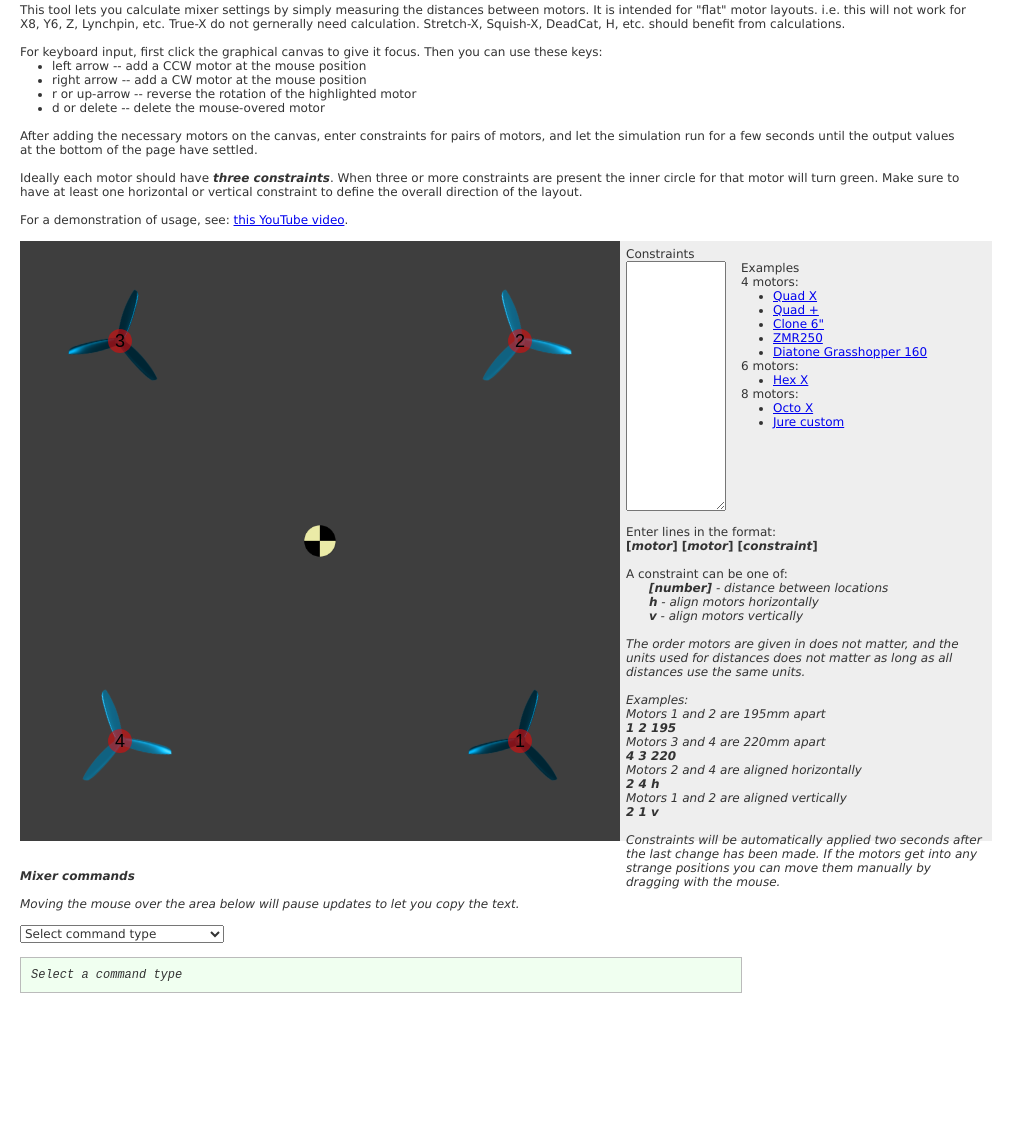
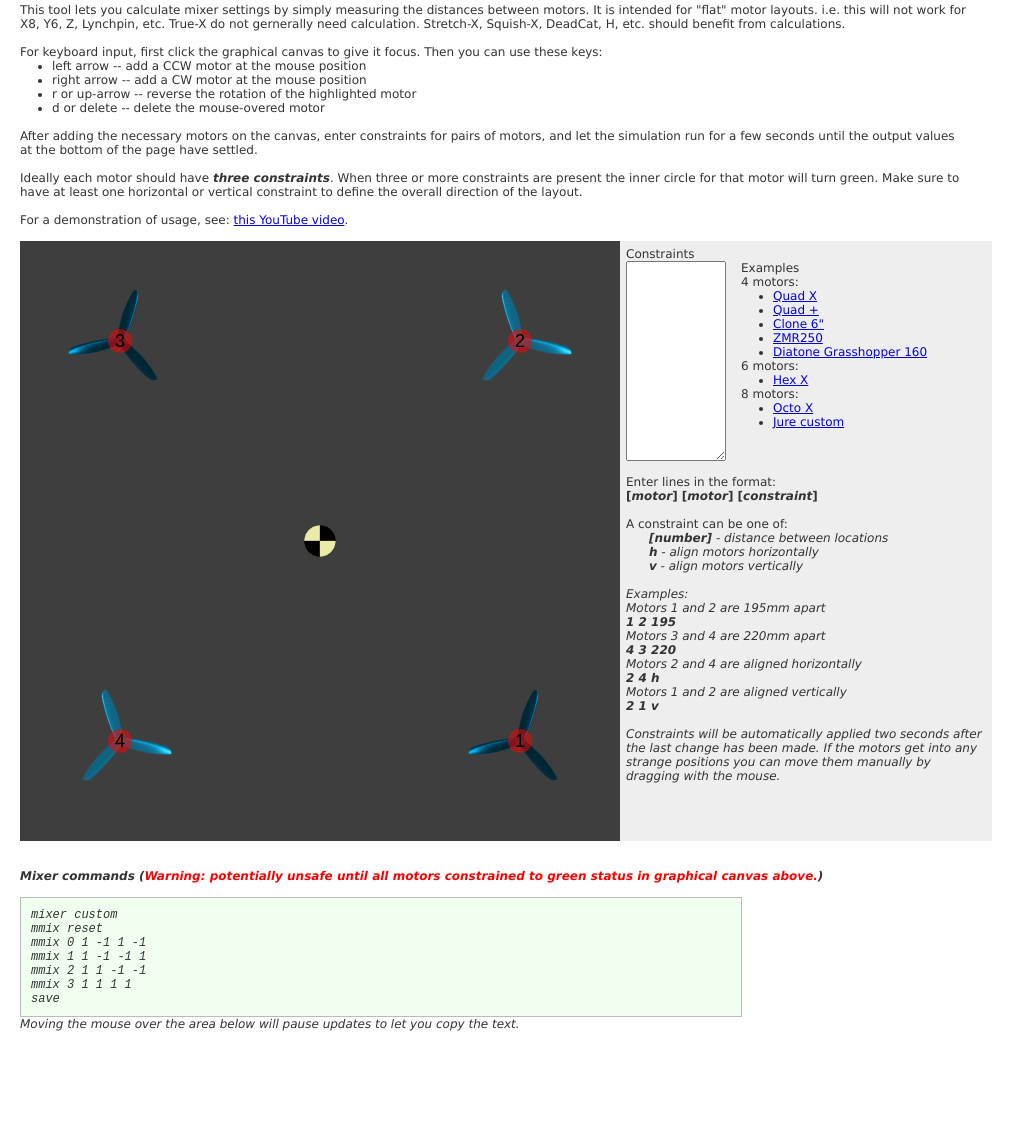
Before and after one commit to nerdCopter/mixercalc, a plain HTML site: page index.html in a window 1280 px wide. Shown: the part 47-1172 px from the top of the page, without its empty margins (0-1035 px from the left). After the commit the page ends 1144 px from the top, so only its background shows below. Drawn offline with Linux system fonts and the light colour scheme.

Commit message:
cleanup and always on mmix output

```diff
--- a/index.html
+++ b/index.html
@@ -30,7 +30,7 @@
         <div id="mixervals">
             <div> Constraints<br>
                 <div>
-                    <textarea id="inputs" style="float:left; height: 250px;"></textarea>
+                    <textarea id="inputs" style="float:left; height: 200px;"></textarea>
                     <div style="display:inline-block;margin-left:15px"> Examples <br> 4 motors:<br>
                         <ul style="margin-left:32px">
                             <li><a href="index.html#" class="preset" id="quadx">Quad X</a></li>
@@ -54,12 +54,9 @@
                 <br> Enter lines in the format:<br>
                 <b>[<i>motor</i>] [<i>motor</i>] [<i>constraint</i>]</b><br>
                 <br> A constraint can be one of:<br> &nbsp;&nbsp;&nbsp;&nbsp;&nbsp;&nbsp;<b><i>[number]<i></b> - distance between locations<br> &nbsp;&nbsp;&nbsp;&nbsp;&nbsp;&nbsp;<b><i>h<i></b> - align motors horizontally<br> &nbsp;&nbsp;&nbsp;&nbsp;&nbsp;&nbsp;<b><i>v<i></b> - align motors vertically<br>
-                <br> The order motors are given in does not matter, and the units used for distances does not matter as long as all distances use the same units.<br>
                 <br> Examples:<br> Motors 1 and 2 are 195mm apart<br>
                 <b>1 2 195</b> <br> Motors 3 and 4 are 220mm apart<br>
-                <b>4 3 220</b> <br>
-                <!--FC and motor 3 are 330mm apart<br>
-		    <b>0 3 330</b> <br>--> Motors 2 and 4 are aligned horizontally<br>
+                <b>4 3 220</b> <br> Motors 2 and 4 are aligned horizontally<br>
                 <b>2 4 h</b> <br> Motors 1 and 2 are aligned vertically<br>
                 <b>2 1 v</b> <br>
                 <br> Constraints will be automatically applied two seconds after the last change has been made. If the motors get into any strange positions you can move them manually by dragging with the mouse. </div>
@@ -67,20 +64,19 @@
     </div>
     <br>
     <br>
-    <h4>Mixer commands</h4>
-    <br> Moving the mouse over the area below will pause updates to let you copy the text.<br>
+    <h4>Mixer commands (<span style="color: red;">Warning: potentially unsafe until all motors constrained to green status in graphical canvas above.</span>)</h4>
     <br>
     <div>
         <div style="width:640px;float:left">
-            <select id="commandtype" onchange="onCommandTypeChanged()">
-                <option value="selectone">Select command type</option>
-                <option value="cf1.10">Cleanflight from 1.10 onwards</option>
-            </select><br><br>
-            <pre id="commands" class="outputpanel">
-		</pre>
+            <!-- <select id="commandtype" onchange="onCommandTypeChanged()"> -->
+                <!-- <option value="selectone">Select command type</option> -->
+                <!-- <option value="cf1.10">Cleanflight from 1.10 onwards</option> -->
+            <!-- </select><br><br> -->
+            <pre id="commands" class="outputpanel"></pre>
+            Moving the mouse over the area below will pause updates to let you copy the text.<br>
             <br>
             <!--<span id="cfextra" style="display:none;color:red">Remember to also execute 'save' to keep the mixer settings!</span>-->
-            <span id="arducopterextra" style="display:none">See AP_MotorsMatrix::setup_motors() in <a href="https://github.com/ArduPilot/ardupilot/blob/master/libraries/AP_Motors/AP_MotorsMatrix.cpp#L466">libraries/AP_Motors/AP_MotorsMatrix.cpp</a></span><br>
+            <!--<span id="arducopterextra" style="display:none">See AP_MotorsMatrix::setup_motors() in <a href="https://github.com/ArduPilot/ardupilot/blob/master/libraries/AP_Motors/AP_MotorsMatrix.cpp#L466">libraries/AP_Motors/AP_MotorsMatrix.cpp</a></span><br>-->
         </div>
         <br>
         <br>
--- a/js/mixercalc.js
+++ b/js/mixercalc.js
@@ -12,7 +12,7 @@ var reparseTimer = null;
 var scale = 1;
 var limit = 200;
 var cogImage = null;
-var commandType = "selectone";
+var commandType = "cf1.10"; //default cleanflight 1.10+ (mmix)
 var mousePos = {
     x: 0,
     y: 0
@@ -171,12 +171,12 @@ function updateMmixCommands() {
     var mmix = "";
     mmix += "mixer custom\n";
     mmix += "mmix reset\n";
-    var cmix = "";
-    cmix += "mixer custom\n";
-    cmix += "cmix reset\n";
-    var mwii = "";
-    var kk2mix = '<span style="color:red">*** This has not been tested!! ***</span>\n\n';
-    var arducoptermix = ''; //'<span style="color:red">*** This has not been tested!! ***</span>\n\n';
+//    var cmix = "";
+//    cmix += "mixer custom\n";
+//    cmix += "cmix reset\n";
+//    var mwii = "";
+//    var kk2mix = '<span style="color:red">*** This has not been tested!! ***</span>\n\n';
+//    var arducoptermix = ''; //'<span style="color:red">*** This has not been tested!! ***</span>\n\n';
     if (motors.length > 1) {
         var cg = {
             x: 0,
@@ -216,41 +216,47 @@ function updateMmixCommands() {
             var y = parseFloat(Number(-(motor.mixvalue.y - cg.y) / maxdist).toFixed(3));
             var z = parseFloat(Number(((motor.direction == 0 ? -1 : 1) * d) / maxdistyaw).toFixed(3));
             z = motor.direction == 0 ? -1 : 1; // hmm... yaw values are always the same magnitude no matter their location
-            cmix += "cmix " + i + " 1 " + x + " " + y + " " + z + "\n";
+            //cmix += "cmix " + i + " 1 " + x + " " + y + " " + z + "\n";
             mmix += "mmix " + (i - 1) + " 1 " + x + " " + y + " " + z + "\n";
-            mwii += "motor[" + (i - 1) + "] = PIDMIX(" + x + "," + y + "," + z + ");\n"
-            arducoptermix += "add_motor_raw(AP_MOTORS_MOT_" + i + ", " + x + ", " + (-y) + ", AP_MOTORS_MATRIX_YAW_FACTOR_" + (z > 0 ? "CCW" : "CW") + ", " + i + ");\n"
-            var a = (0.5 * Math.PI) + Math.atan2(y, -x);
-            if (a < 0) a += 2 * Math.PI;
-            var deg = a * 180 / Math.PI;
-            var d = dist(motor.position, cg2);
-            var f = d / maxdistkk;
-            var p = Math.cos(a) * f * 100;
-            var r = Math.sin(a) * f * 100;
-            p = p.toFixed(0);
-            r = r.toFixed(0);
-            if (p == -0) p = 0;
-            if (r == -0) r = 0;
-            kk2mix += "Motor " + i + ": P= " + p.toString().paddingLeft("   ") + "   R= " + r.toString().paddingLeft("   ") + "\n";
+            //mwii += "motor[" + (i - 1) + "] = PIDMIX(" + x + "," + y + "," + z + ");\n"
+            //arducoptermix += "add_motor_raw(AP_MOTORS_MOT_" + i + ", " + x + ", " + (-y) + ", AP_MOTORS_MATRIX_YAW_FACTOR_" + (z > 0 ? "CCW" : "CW") + ", " + i + ");\n"
+            //var a = (0.5 * Math.PI) + Math.atan2(y, -x);
+            //if (a < 0) a += 2 * Math.PI;
+            //var deg = a * 180 / Math.PI;
+            //var d = dist(motor.position, cg2);
+            //var f = d / maxdistkk;
+            //var p = Math.cos(a) * f * 100;
+            //var r = Math.sin(a) * f * 100;
+            //p = p.toFixed(0);
+            //r = r.toFixed(0);
+            //if (p == -0) p = 0;
+            //if (r == -0) r = 0;
+            //kk2mix += "Motor " + i + ": P= " + p.toString().paddingLeft("   ") + "   R= " + r.toString().paddingLeft("   ") + "\n";
         }
-        cmix += "save\n";
+        //cmix += "save\n";
         mmix += "save\n";
     }
     //$("#mmixcommands").text(cmix);
     //$("#mwiicommands").text(mwii);
-    if (commandType == "multiwii") {
-        $("#commands").text(mwii);
-    } else if (commandType == "cf1.9") {
-        $("#commands").text(cmix);
-    } else if (commandType == "cf1.10") {
-        $("#commands").text(mmix);
-    } else if (commandType == "kk2") {
-        $("#commands").html(kk2mix);
-    } else if (commandType == "arducopter") {
-        $("#commands").html(arducoptermix);
-    } else {
-        $("#commands").text("Select a command type");
+    switch (commandType) {
+        case "cf1.10":
+            $("#commands").text(mmix);
+            break;
     }
+
+    //if (commandType == "multiwii") {
+    //    $("#commands").text(mwii);
+    //} else if (commandType == "cf1.9") {
+    //    $("#commands").text(cmix);
+    //} else if (commandType == "cf1.10") {
+    //    $("#commands").text(mmix);
+    //} else if (commandType == "kk2") {
+    //    $("#commands").html(kk2mix);
+    //} else if (commandType == "arducopter") {
+    //    $("#commands").html(arducoptermix);
+    //} else {
+    //    $("#commands").text("Select a command type");
+    //}
 }
 
 function updateMotorConstraintsSatisfied() {
@@ -584,18 +590,6 @@ function doPreset(which) {
                 "1 3 h\n" +
                 "1 2 v");
             break;
-        case "sheep":
-            addMotorsRadial(4, "cf");
-            $("#inputs").val(
-                "2 4 422\n" +
-                "1 3 358\n" +
-                "1 2 275\n" +
-                "3 4 275\n" +
-                "1 4 475\n" +
-                "2 3 475\n" +
-                "2 4 h\n" +
-                "1 3 h");
-            break;
         case "gh160":
             addMotorsRadial(4, "cf");
             $("#inputs").val(
@@ -845,11 +839,12 @@ function onKeyUp(canvas, evt) {
     console.log("keyup: "+evt.keyCode)
 }
 
+//no longer active:
 function onCommandTypeChanged() {
     commandType = $("#commandtype").val();
     //console.log(commandType);
     updateMmixCommands();
-    if (commandType == "cf1.9" || commandType == "cf1.10") $("#cfextra").show();
+    if (commandType == "cf1.9" || commandType == "cf1.10") $("#cfextra").show(); //"remember save"
     else $("#cfextra").hide();
     if (commandType == "arducopter") $("#arducopterextra").show();
     else $("#arducopterextra").hide();
```
